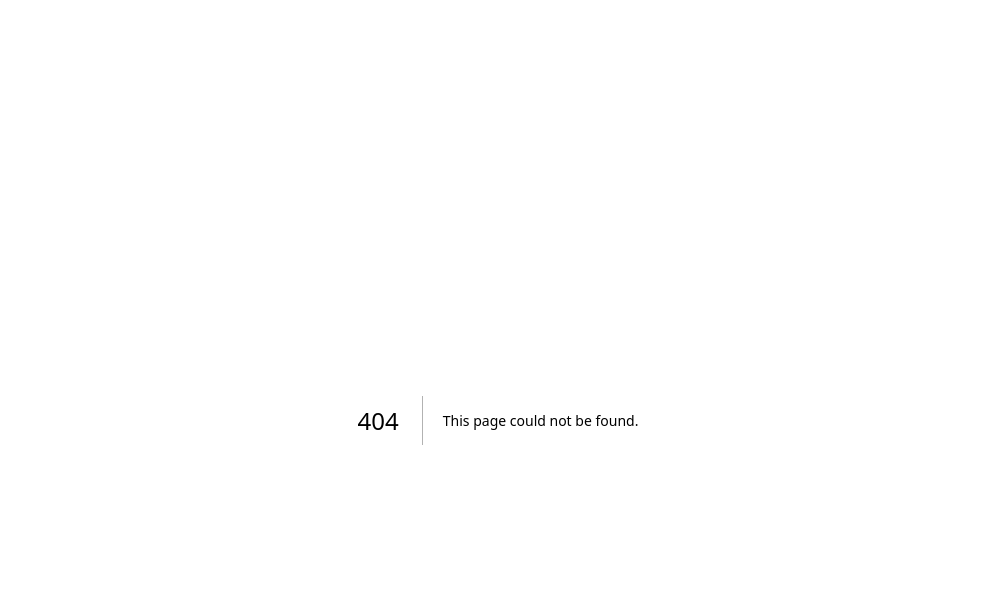
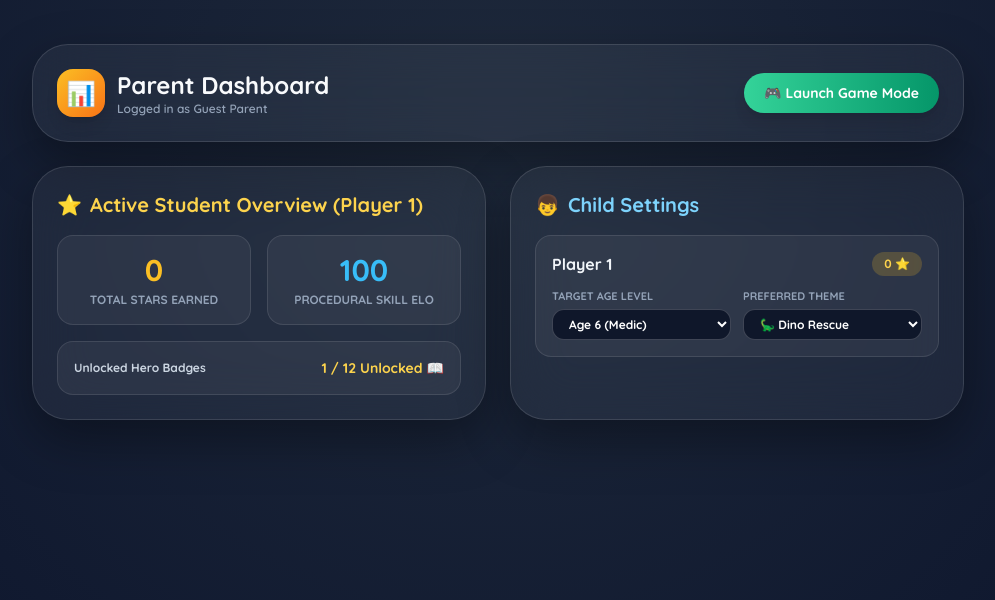
Before and after one commit to shiva-taramani/spark-kids-learning, a Next.js app: page /dashboard in a window 1280 px wide. Before the commit this address had no page. Shown: the top 600 px of the page, without its empty margins (142-1137 px from the left). Built offline with nearby package versions, Linux system fonts and the light colour scheme; no server answers.

Commit message:
Add Parent Dashboard (/dashboard) with child analytics, settings, and Google Auth callback redirect

```diff
--- a/app/auth/callback/route.ts
+++ b/app/auth/callback/route.ts
@@ -4,7 +4,7 @@ import { createClient } from '../../../lib/supabase/server';
 export async function GET(request: Request) {
   const { searchParams, origin } = new URL(request.url);
   const code = searchParams.get('code');
-  const next = searchParams.get('next') ?? '/';
+  const next = searchParams.get('next') ?? '/dashboard';
 
   if (code) {
     const supabase = createClient();
--- /dev/null
+++ b/app/dashboard/page.tsx
@@ -0,0 +1,189 @@
+'use client';
+
+import React, { useEffect, useState } from 'react';
+import Link from 'next/link';
+import { useRouter } from 'next/navigation';
+import { createClient } from '../../lib/supabase/client';
+import { ChildProfile, loadLocalProfiles, saveLocalProfiles } from '../../lib/childProfiles';
+
+export default function ParentDashboard() {
+  const [parentEmail, setParentEmail] = useState<string | null>(null);
+  const [loading, setLoading] = useState(true);
+  const [profiles, setProfiles] = useState<ChildProfile[]>([]);
+  const [activeChildId, setActiveChildId] = useState<string>('');
+  const router = useRouter();
+  const supabase = createClient();
+
+  useEffect(() => {
+    async function checkAuthAndLoad() {
+      try {
+        const { data } = await supabase.auth.getUser();
+        if (data && data.user) {
+          setParentEmail(data.user.email || 'Parent');
+        }
+
+        const { profiles: loadedProfiles, activeId } = loadLocalProfiles();
+        setProfiles(loadedProfiles);
+        setActiveChildId(activeId);
+      } catch (e) {
+        console.error(e);
+      } finally {
+        setLoading(false);
+      }
+    }
+    checkAuthAndLoad();
+  }, [supabase.auth]);
+
+  const handleSignOut = async () => {
+    await supabase.auth.signOut();
+    router.push('/');
+  };
+
+  const handleUpdateAge = (childId: string, ageGroup: string) => {
+    const updated = profiles.map((p) => (p.id === childId ? { ...p, ageGroup } : p));
+    setProfiles(updated);
+    saveLocalProfiles(updated, activeChildId);
+  };
+
+  const handleUpdateTheme = (childId: string, preferredTheme: string) => {
+    const updated = profiles.map((p) => (p.id === childId ? { ...p, preferredTheme } : p));
+    setProfiles(updated);
+    saveLocalProfiles(updated, activeChildId);
+  };
+
+  const activeChild = profiles.find((p) => p.id === activeChildId) || profiles[0] || {
+    id: 'guest',
+    name: 'Player 1',
+    ageGroup: 'age6',
+    preferredTheme: 'dino',
+    stars: 0,
+    skillElo: 100,
+    unlockedStickers: ['rexy'],
+  };
+
+  if (loading) {
+    return (
+      <div className="min-h-screen flex items-center justify-center text-slate-400 font-bold">
+        Loading Parent Portal...
+      </div>
+    );
+  }
+
+  return (
+    <div className="min-h-screen w-full max-w-[980px] mx-auto p-6 flex flex-col gap-6">
+      {/* Top Parent Header */}
+      <header className="glass-panel p-6 rounded-[36px] flex justify-between items-center flex-wrap gap-4 shadow-2xl">
+        <div className="flex items-center gap-3">
+          <div className="w-12 h-12 rounded-2xl bg-gradient-to-br from-amber-400 to-orange-500 flex items-center justify-center text-2xl shadow-lg">
+            📊
+          </div>
+          <div>
+            <h1 className="text-2xl font-bold text-slate-50">Parent Dashboard</h1>
+            <p className="text-slate-400 text-xs font-medium">Logged in as {parentEmail || 'Guest Parent'}</p>
+          </div>
+        </div>
+
+        <div className="flex items-center gap-3">
+          <Link
+            href="/"
+            className="bg-gradient-to-r from-emerald-400 to-emerald-600 text-white font-bold text-sm px-5 py-2.5 rounded-full shadow-lg hover:scale-105 transition-all flex items-center gap-2"
+          >
+            <span>🎮 Launch Game Mode</span>
+          </Link>
+
+          {parentEmail && (
+            <button
+              onClick={handleSignOut}
+              className="glass-pill text-slate-300 text-xs font-bold px-4 py-2.5 rounded-full hover:bg-white/20"
+            >
+              Sign Out 🚪
+            </button>
+          )}
+        </div>
+      </header>
+
+      {/* Main Grid */}
+      <div className="grid grid-cols-1 md:grid-cols-2 gap-6">
+        {/* Child Learning Analytics Card */}
+        <section className="glass-panel p-6 rounded-[36px] flex flex-col gap-4 shadow-xl">
+          <div className="flex items-center gap-2 font-bold text-xl text-amber-300">
+            <span>⭐</span>
+            <span>Active Student Overview ({activeChild.name})</span>
+          </div>
+
+          <div className="grid grid-cols-2 gap-4">
+            <div className="bg-white/5 border border-white/10 p-4 rounded-2xl text-center">
+              <div className="text-3xl font-extrabold text-amber-400">{activeChild.stars}</div>
+              <div className="text-xs text-slate-400 font-bold uppercase mt-1">Total Stars Earned</div>
+            </div>
+
+            <div className="bg-white/5 border border-white/10 p-4 rounded-2xl text-center">
+              <div className="text-3xl font-extrabold text-sky-400">{activeChild.skillElo}</div>
+              <div className="text-xs text-slate-400 font-bold uppercase mt-1">Procedural Skill Elo</div>
+            </div>
+          </div>
+
+          <div className="bg-white/5 border border-white/10 p-4 rounded-2xl flex items-center justify-between">
+            <span className="text-slate-300 text-xs font-bold">Unlocked Hero Badges</span>
+            <span className="text-amber-300 font-extrabold text-sm">
+              {activeChild.unlockedStickers ? activeChild.unlockedStickers.length : 1} / 12 Unlocked 📖
+            </span>
+          </div>
+        </section>
+
+        {/* Child Profile Settings Card */}
+        <section className="glass-panel p-6 rounded-[36px] flex flex-col gap-4 shadow-xl">
+          <div className="flex items-center gap-2 font-bold text-xl text-sky-300">
+            <span>👦</span>
+            <span>Child Settings</span>
+          </div>
+
+          <div className="flex flex-col gap-4">
+            {profiles.map((child) => (
+              <div
+                key={child.id}
+                className="bg-white/5 border border-white/10 p-4 rounded-2xl flex flex-col gap-3"
+              >
+                <div className="flex justify-between items-center">
+                  <div className="font-bold text-slate-100 text-base">{child.name}</div>
+                  <span className="text-xs text-amber-300 bg-amber-400/20 px-3 py-1 rounded-full font-bold">
+                    {child.stars} ⭐
+                  </span>
+                </div>
+
+                <div className="grid grid-cols-2 gap-3">
+                  <div>
+                    <label className="block text-[11px] font-bold text-slate-400 mb-1 uppercase">Target Age Level</label>
+                    <select
+                      value={child.ageGroup}
+                      onChange={(e) => handleUpdateAge(child.id, e.target.value)}
+                      className="w-full bg-slate-900 border border-white/20 rounded-xl px-3 py-1.5 text-white font-bold text-xs"
+                    >
+                      <option value="age4">Age 4-5 (Junior)</option>
+                      <option value="age6">Age 6 (Medic)</option>
+                      <option value="age8">Age 7-8 (Chief Vet)</option>
+                    </select>
+                  </div>
+
+                  <div>
+                    <label className="block text-[11px] font-bold text-slate-400 mb-1 uppercase">Preferred Theme</label>
+                    <select
+                      value={child.preferredTheme}
+                      onChange={(e) => handleUpdateTheme(child.id, e.target.value)}
+                      className="w-full bg-slate-900 border border-white/20 rounded-xl px-3 py-1.5 text-white font-bold text-xs"
+                    >
+                      <option value="dino">🦕 Dino Rescue</option>
+                      <option value="sports">⚽ Sports League</option>
+                      <option value="legos">🧱 Lego Builders</option>
+                      <option value="construction">🚜 Excavators</option>
+                    </select>
+                  </div>
+                </div>
+              </div>
+            ))}
+          </div>
+        </section>
+      </div>
+    </div>
+  );
+}
```
